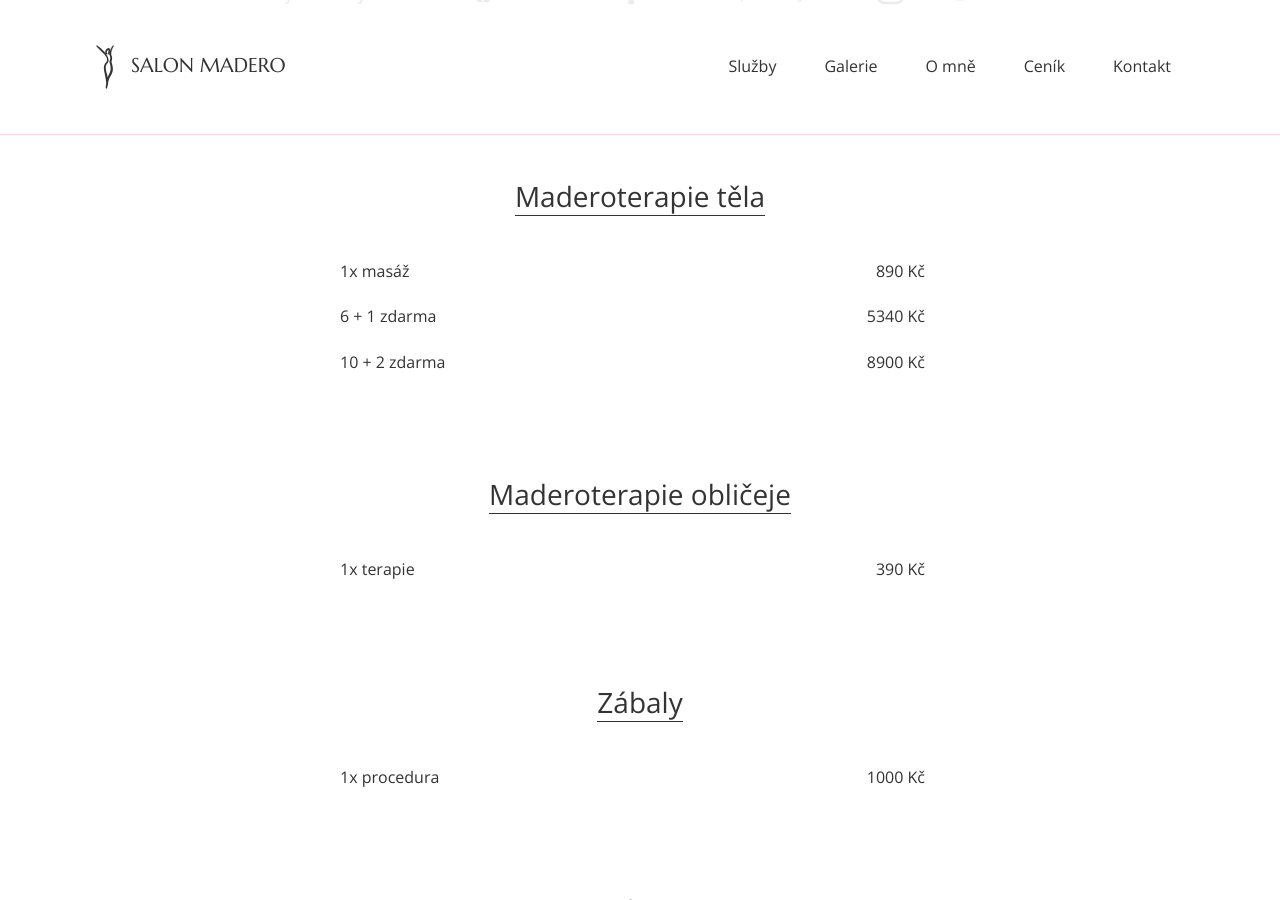
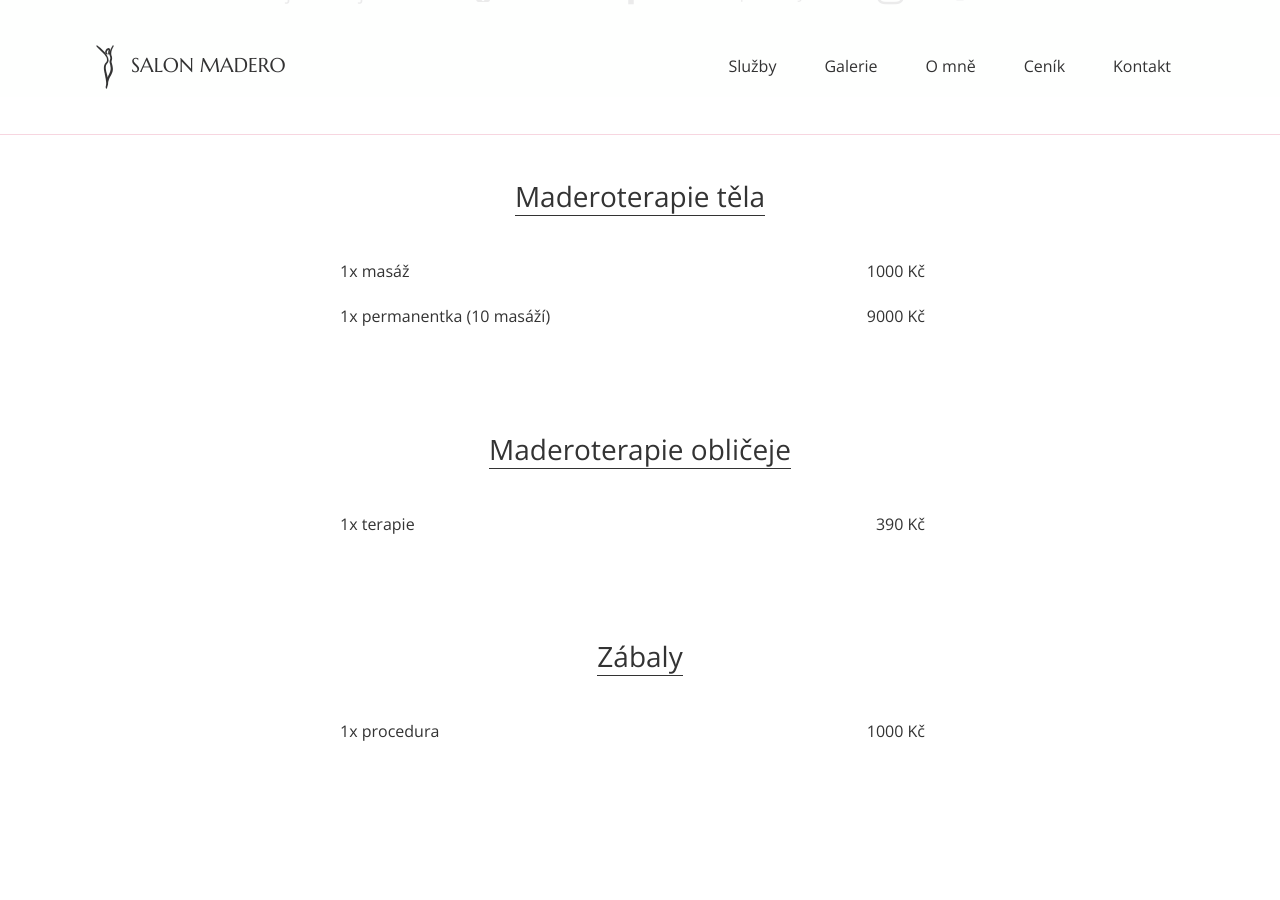
Before and after one commit to salonmadero/salonmadero.github.io, a Jekyll site: the page built from cenik.html, in a window 1280 px wide and 900 px high, scrolled down 1005 px. Built offline with Jekyll 4.4.1, drawn with Linux system fonts in a browser that asks for light colours; some of the changed text lies outside the part shown.

Commit message:
Update cenik.html

```diff
--- a/cenik.html
+++ b/cenik.html
@@ -9,48 +9,6 @@ title: Ceník
     </div>
 </section>
 {% include orders.html %}
-<!--<section id="cenik">-->
-<!--    <div class="container text-center">-->
-<!--        <div class="container text-left">-->
-<!--            <div class="price-content">-->
-<!--                <div class="price-mainheading text-center mb-4">Maderoterapie těla</div>-->
-<!--                <div class="price-heading border-bottom">1x masáž-->
-<!--                    <div class="price-item">890 Kč</div>-->
-<!--                </div>-->
-<!--                <div class="price-heading border-bottom">6 + 1 zdarma-->
-<!--                    <div class="price-item">5340 Kč</div>-->
-<!--                </div>-->
-<!--                <div class="price-heading border-bottom">10 + 2 zdarma-->
-<!--                    <div class="price-item">8900 Kč</div>-->
-<!--                </div>-->
-<!--            </div>-->
-<!--            <div class="price-content">-->
-<!--                <div class="price-mainheading text-center mb-4">Maderoterapie obličeje</div>-->
-<!--                <div class="price-heading border-bottom">1x terapie-->
-<!--                    <div class="price-item">390 Kč</div>-->
-<!--                </div>-->
-<!--            </div>-->
-<!--            <div class="price-content">-->
-<!--                <div class="price-mainheading text-center mb-4">Zábaly</div>-->
-<!--                <div class="price-heading border-bottom">1x procedura-->
-<!--                    <div class="price-item">1000 Kč</div>-->
-<!--                </div>-->
-<!--            </div>-->
-<!--            <div class="price-content">-->
-<!--                <div class="price-mainheading text-center mb-4">Kombinace</div>-->
-<!--                <div class="price-heading border-bottom">10x maderoterapie těla + 1 zábal zdarma-->
-<!--                    <div class="price-item">8900 Kč</div>-->
-<!--                </div>-->
-<!--                <div class="price-heading border-bottom">6x maderoterapie těla + 1 zábal zdarma-->
-<!--                    <div class="price-item">5340 Kč</div>-->
-<!--                </div>-->
-<!--                <div class="price-heading border-bottom">5x zábal + 1 maderoterapie obličeje zdarma-->
-<!--                    <div class="price-item">5000 Kč</div>-->
-<!--                </div>-->
-<!--            </div>-->
-<!--        </div>-->
-<!--    </div>-->
-<!--</section>-->
 
 <section id="cenik">
     <div class="container text-center">
@@ -60,13 +18,10 @@ title: Ceník
                     <p class="d-inline border-bottom">Maderoterapie těla</p>
                 </div>
                 <div class="price-heading ">1x masáž
-                    <div class="price-item">890 Kč</div>
+                    <div class="price-item">1000 Kč</div>
                 </div>
-                <div class="price-heading ">6 + 1 zdarma
-                    <div class="price-item">5340 Kč</div>
-                </div>
-                <div class="price-heading ">10 + 2 zdarma
-                    <div class="price-item">8900 Kč</div>
+                <div class="price-heading ">1x permanentka (10 masáží)
+                    <div class="price-item">9000 Kč</div>
                 </div>
             </div>
             <div class="price-content">
@@ -82,23 +37,6 @@ title: Ceník
                     <div class="price-item">1000 Kč</div>
                 </div>
             </div>
-            <div class="price-content">
-                <div class="price-mainheading text-center mb-4"><p class="d-inline border-bottom">Kombinace</p></div>
-                <div class="price-heading ">10x maderoterapie těla + 1 zábal zdarma
-                    <div class="price-item">8900 Kč</div>
-                </div>
-                <div class="price-heading ">6x maderoterapie těla + 1 zábal zdarma
-                    <div class="price-item">5340 Kč</div>
-                </div>
-                <div class="price-heading ">5x zábal + 1 maderoterapie obličeje zdarma
-                    <div class="price-item">5000 Kč</div>
-                </div>
-            </div>
         </div>
     </div>
 </section>
-<!--<section>-->
-<!--    <div class="container">-->
-<!--       <img src="./assets/images/salon/salon8.jpg" class="img-fluid rounded mx-auto d-block" alt="Katerina Michalova">-->
-<!--    </div>-->
-<!--</section>-->
```
